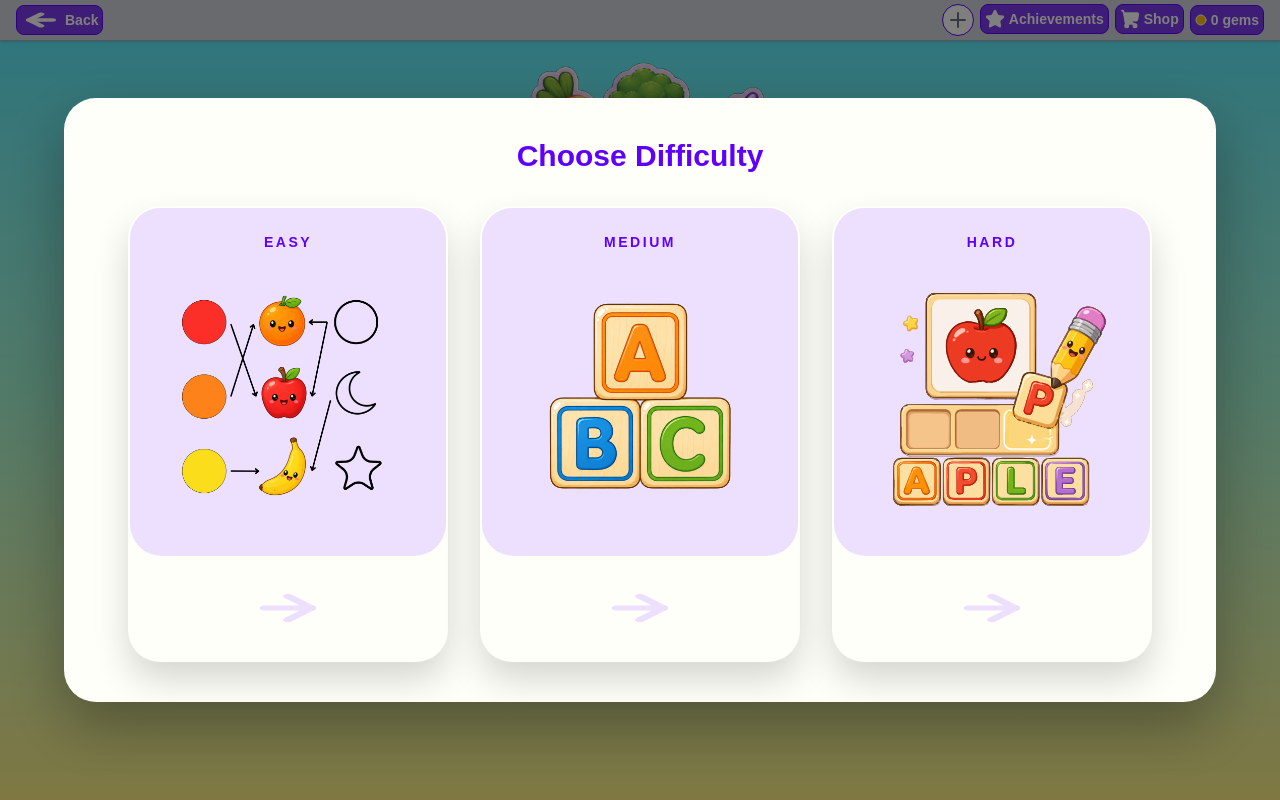
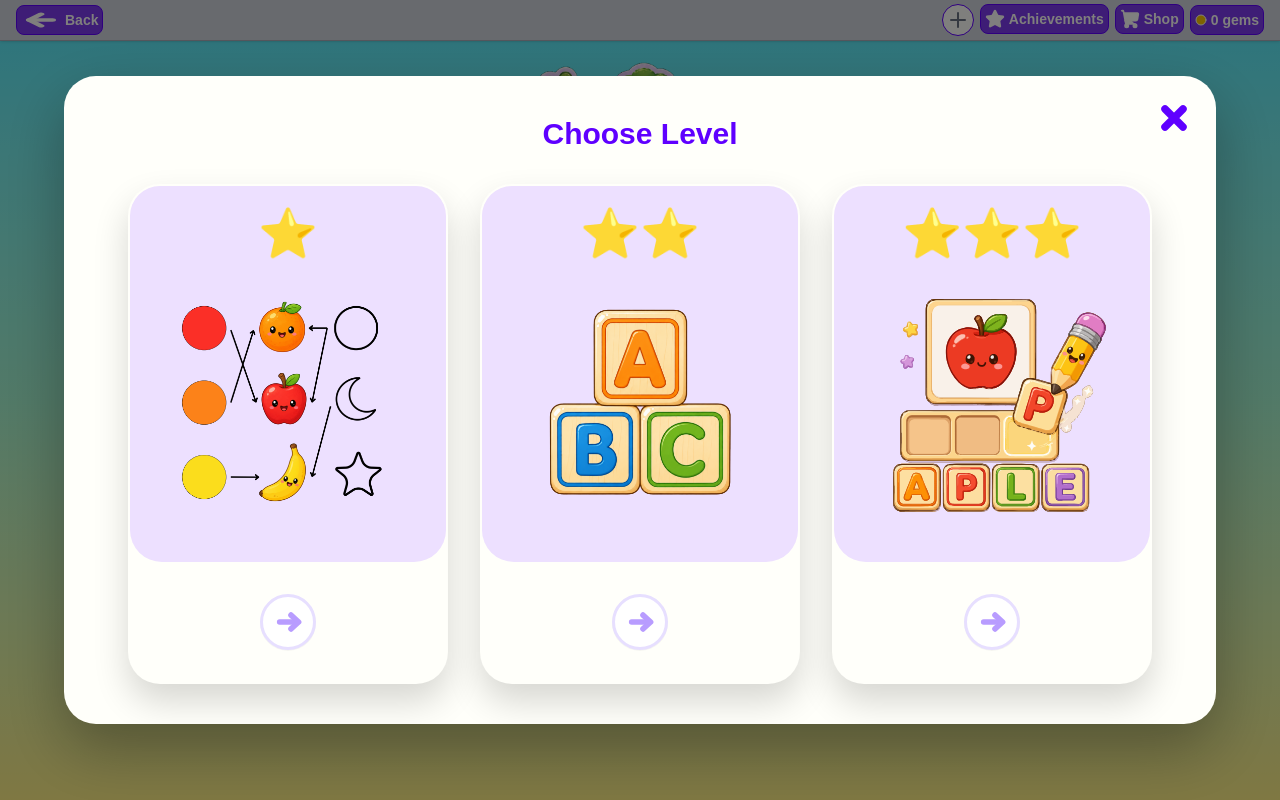
Before and after one commit to SOFTENG701-2026/group6-vocab-game, a Next.js app: page /home in a window 1280 px wide. Both pictures are taken after a click on the button "Play". Built offline with nearby package versions, Linux system fonts and the light colour scheme.

Commit message:
Refine selection card and modal UI

```diff
--- a/components/card.tsx
+++ b/components/card.tsx
@@ -30,14 +30,29 @@
 "use client";
 
 import type { ReactNode } from "react";
-import { ArrowRight } from "lucide-react";
 
 const DEFAULT_CARD_ACTION = (
-  <span className='mx-auto flex h-10 w-46 items-center justify-center overflow-visible text-(--card-header-bg)'>
-    <ArrowRight
-      className='h-10 w-10 shrink-0 origin-center scale-x-[2]'
-      strokeWidth={3}
-    />
+  <span className='mx-auto flex h-14 w-14 items-center justify-center rounded-full border-[3px] border-[#e7dfff] bg-white text-[#b89cff] shadow-[0_1px_0_rgba(0,0,0,0.04)] transition-colors duration-150 group-hover:border-[#7c3aed] group-hover:bg-[#f4efff] group-hover:text-(--color-primary-hover) group-hover:shadow-[0_1px_0_rgba(124,58,237,0.12)]'>
+    <svg
+      viewBox='0 0 24 24'
+      fill='none'
+      aria-hidden='true'
+      className='h-8 w-8 shrink-0 translate-x-[1px]'
+    >
+      <path
+        d='M5 12H17.2'
+        stroke='currentColor'
+        strokeWidth='4.2'
+        strokeLinecap='round'
+      />
+      <path
+        d='M13.5 6.8L19.2 12L13.5 17.2'
+        stroke='currentColor'
+        strokeWidth='4.2'
+        strokeLinecap='round'
+        strokeLinejoin='round'
+      />
+    </svg>
   </span>
 );
 
@@ -93,7 +108,7 @@ export default function Card({
   onButtonClick,
   onHoverStart,
   onHoverEnd
-}: CardProps) {
+}: Readonly<CardProps>) {
   const isCompact = size === "compact";
   const hasDescription = Boolean(descriptionTitle || descriptionContent);
   const isClear = getIsClear();
@@ -158,7 +173,8 @@ export default function Card({
     return (
       <h2
         className={`
-          text-sm font-extrabold uppercase tracking-[0.18em]
+          ${title.includes("⭐") ? "text-4xl sm:text-5xl leading-none" : "text-sm uppercase tracking-[0.18em]"}
+          font-extrabold
           transition-colors duration-300
           ${getTitleSpacingClasses()}
           ${getTitleColorClasses()}
@@ -217,7 +233,8 @@ export default function Card({
   }
 
   return (
-    <article
+    <button
+      type='button'
       onClick={handleClick}
       onMouseEnter={() => onHoverStart?.(id)}
       onMouseLeave={onHoverEnd}
@@ -236,6 +253,7 @@ export default function Card({
         hover:shadow-[0_24px_45px_rgba(0,0,0,0.2)]
         ${getCardSizeClasses()}
       `}
+      disabled={disabled}
     >
       <div
         className={`
@@ -258,6 +276,6 @@ export default function Card({
       {renderDescription()}
 
       {renderButton()}
-    </article>
+    </button>
   );
 }
--- a/components/home/home-play-actions.tsx
+++ b/components/home/home-play-actions.tsx
@@ -15,9 +15,6 @@ export default function HomePlayActions() {
   const [playMode, setPlayMode] = useState<PlayMode | null>(null);
 
   function openDifficultyModal(playMode: PlayMode) {
-    /**TODO: if single player allow user to create only one avatar and automatically create avatar for buddy-bot.
-     * else allow user to create two avatars
-     */
     setPlayMode(playMode);
     setIsDifficultyModalOpen(true);
   }
@@ -29,7 +26,6 @@ export default function HomePlayActions() {
     if (difficulty === "easy") {
       router.push("/easygame");
     } else if (difficulty === "medium") {
-      // TODO: route to dedicated medium game page when ready
       router.push("/game");
     } else {
       router.push("/game");
@@ -59,6 +55,7 @@ export default function HomePlayActions() {
       <DifficultyModal
         isOpen={isDifficultyModalOpen}
         onSelectDifficulty={handleDifficultySelect}
+        onClose={() => setIsDifficultyModalOpen(false)}
       />
     </>
   );
--- a/components/modals/base-selection-modal.tsx
+++ b/components/modals/base-selection-modal.tsx
@@ -19,6 +19,7 @@ type BaseSelectionModalProps = {
   buttonText?: ReactNode;
   items: SelectionModalItem[];
   onConfirm: (itemId: string) => void;
+  onClose?: () => void;
 };
 
 export default function BaseSelectionModal({
@@ -28,8 +29,9 @@ export default function BaseSelectionModal({
   items,
   cardVariant = "default",
   buttonText,
-  onConfirm
-}: BaseSelectionModalProps) {
+  onConfirm,
+  onClose
+}: Readonly<BaseSelectionModalProps>) {
   const [selectedCardId, setSelectedCardId] = useState<string | null>(null);
 
   function handleConfirm(itemId: string) {
@@ -40,16 +42,15 @@ export default function BaseSelectionModal({
   if (!isOpen) return null;
 
   return (
-    <div
-      role='dialog'
-      aria-modal='true'
+    <dialog
+      open
       aria-labelledby={titleId}
-      className='fixed inset-0 z-50
-        flex items-center justify-center
-        bg-black/50 px-4'
+      className='fixed inset-0 z-50 m-0 h-screen w-screen max-w-none border-0 bg-transparent p-0'
     >
+      <div className='flex h-full w-full items-center justify-center bg-black/50 px-4'>
         <div
           className='
+            relative
             w-full
             max-w-6xl min-h-140
             rounded-4xl bg-(--card-body-bg)
@@ -58,6 +59,28 @@ export default function BaseSelectionModal({
             flex flex-col
           '
         >
+          {onClose && (
+          <button
+            type='button'
+            onClick={onClose}
+            aria-label='Close difficulty selection'
+            className='absolute right-6 top-6'
+          >
+            <svg
+              xmlns="http://www.w3.org/2000/svg"
+              fill="none"
+              viewBox="0 0 24 24"
+              strokeWidth="5"
+              stroke="currentColor"
+              strokeLinecap="round"
+              strokeLinejoin="round"
+              className="w-9 h-9 text-(--color-primary-hover) cursor-pointer transition-all hover:scale-110 active:scale-95"
+            >
+              <path d="M6 18L18 6M6 6l12 12" />
+            </svg>
+          </button>
+        )}
+
           <h2
             id={titleId}
             className='text-center text-3xl font-extrabold text-(--color-primary-hover) mb-8'
@@ -83,5 +106,6 @@ export default function BaseSelectionModal({
           </section>
         </div>
       </div>
+    </dialog>
   );
 }
--- a/components/modals/difficulty-selection-modal.tsx
+++ b/components/modals/difficulty-selection-modal.tsx
@@ -9,12 +9,13 @@ import { Difficulty } from "@/domain/game-setup/game-setup-types";
 type DifficultyModalProps = {
   isOpen: boolean;
   onSelectDifficulty: (difficulty: Difficulty) => void;
+  onClose?: () => void;
 };
 
 const difficultyItems: SelectionModalItem[] = [
   {
     id: "easy",
-    title: "Easy",
+    title: "⭐",
     logo: (
       <Image
         src='/difficulty/matching-easy.png'
@@ -28,7 +29,7 @@ const difficultyItems: SelectionModalItem[] = [
   },
   {
     id: "medium",
-    title: "Medium",
+    title: "⭐⭐",
     logo: (
       <Image
         src='/difficulty/abc-hard.png'
@@ -42,7 +43,7 @@ const difficultyItems: SelectionModalItem[] = [
   },
   {
     id: "hard",
-    title: "Hard",
+    title: "⭐⭐⭐",
     logo: (
       <Image
         src='/difficulty/spelling.svg'
@@ -58,15 +59,16 @@ const difficultyItems: SelectionModalItem[] = [
 
 export default function DifficultyModal({
   isOpen,
-  onSelectDifficulty
-}: DifficultyModalProps) {
+  onSelectDifficulty,
+  onClose
+}: Readonly<DifficultyModalProps>) {
   return (
     <BaseSelectionModal
       isOpen={isOpen}
-      title='Choose Difficulty'
+      title='Choose Level'
       titleId='difficulty-modal-title'
       items={difficultyItems}
-      //TODO: area for refactor make onConfirm more generic or closer to design context instead of string type.
+      onClose={onClose}
       onConfirm={(itemId) => onSelectDifficulty(itemId as Difficulty)}
     />
   );
```
Lines whose indentation alone changed are shown as unchanged.
